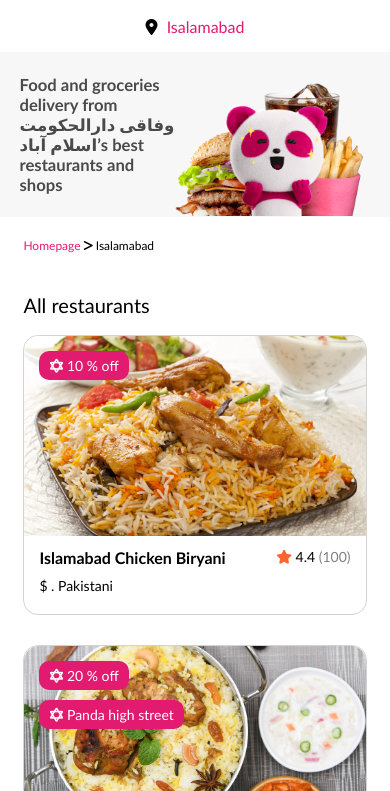
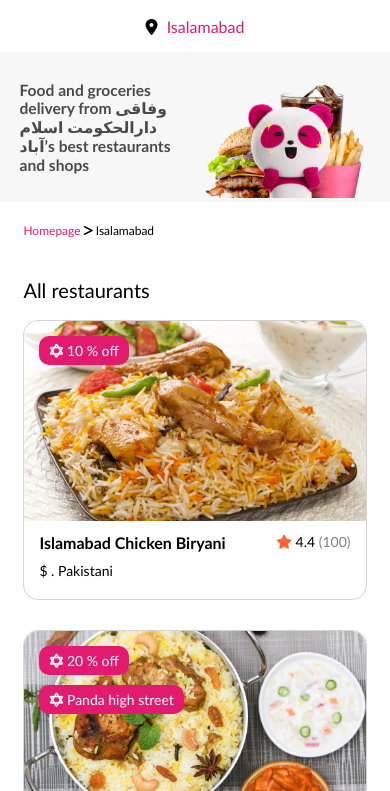
Before and after one commit to Ubaid-Nadeem/food-panda-layout, a plain HTML site: page index.html in a window 390 px wide. Shown: the part 53-844 px from the top of the page. Drawn offline with nearby package versions, Linux system fonts and the light colour scheme.

Commit message:
change hero text font size

```diff
--- a/style.css
+++ b/style.css
@@ -379,13 +379,13 @@
 @media only screen and (max-width : 500px) {
     .hero {
         margin-top: 0px;
-        font-size: 0.4em;
-        height: 165px;
+        font-size: 6px;
+        height: 150px;
 
     }
 
     .hero img {
-        width: 190px;
+        width: 160px;
 
     }
     .resturent-item-cover {
```
